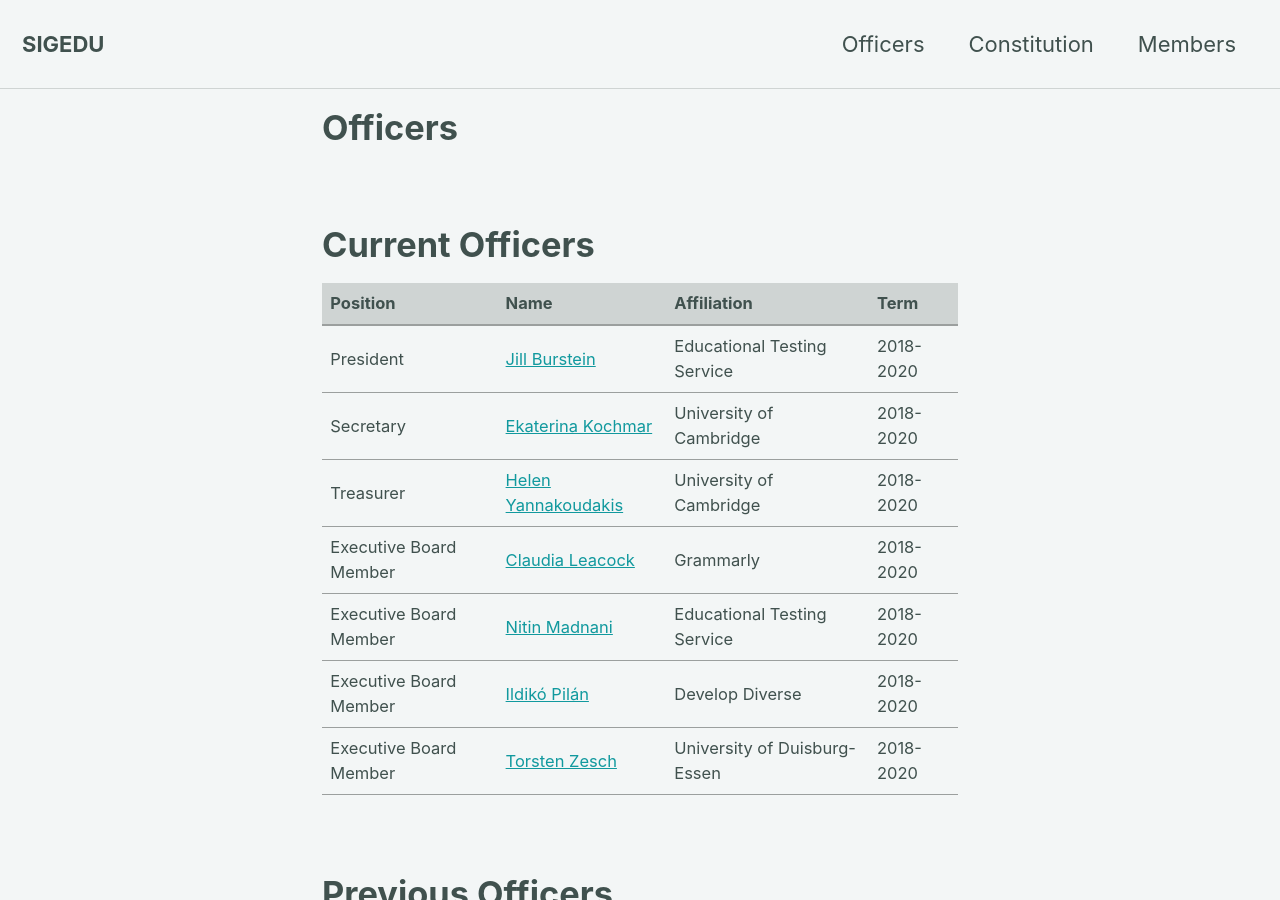
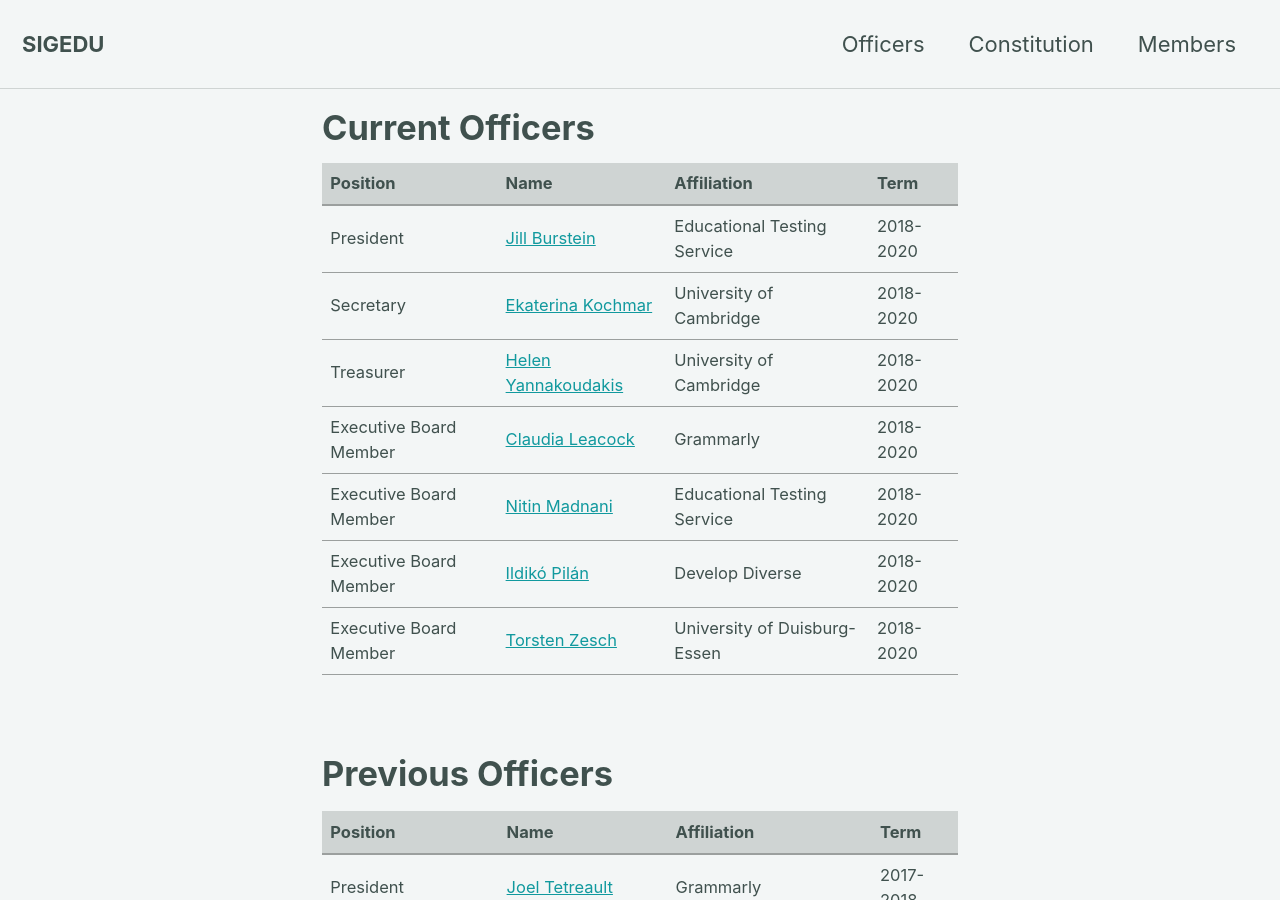
Before and after one commit to sigedu-org/website, a Jekyll site: the page built from _pages/officers.md, in a window 1280 px wide and 900 px high. Built offline with Jekyll 4.4.1, drawn with Linux system fonts in a browser that asks for light colours; cached includes are drawn as plain includes; nearby versions of some CDN libraries.

Commit message:
Fix title on officers page.

```diff
--- a/_pages/officers.md
+++ b/_pages/officers.md
@@ -1,15 +1,11 @@
 ---
-title: Officers
+title: Current Officers
 layout: single
 excerpt: "SIGEDU Officers."
 permalink: /officers
 sidebar: false
 toc: false
 ---
-
-<br/>
-
-<h1>Current Officers</h1>
 
 | Position | Name | Affiliation | Term |
 | -------- | ---- | ----------- | ---- |
```
